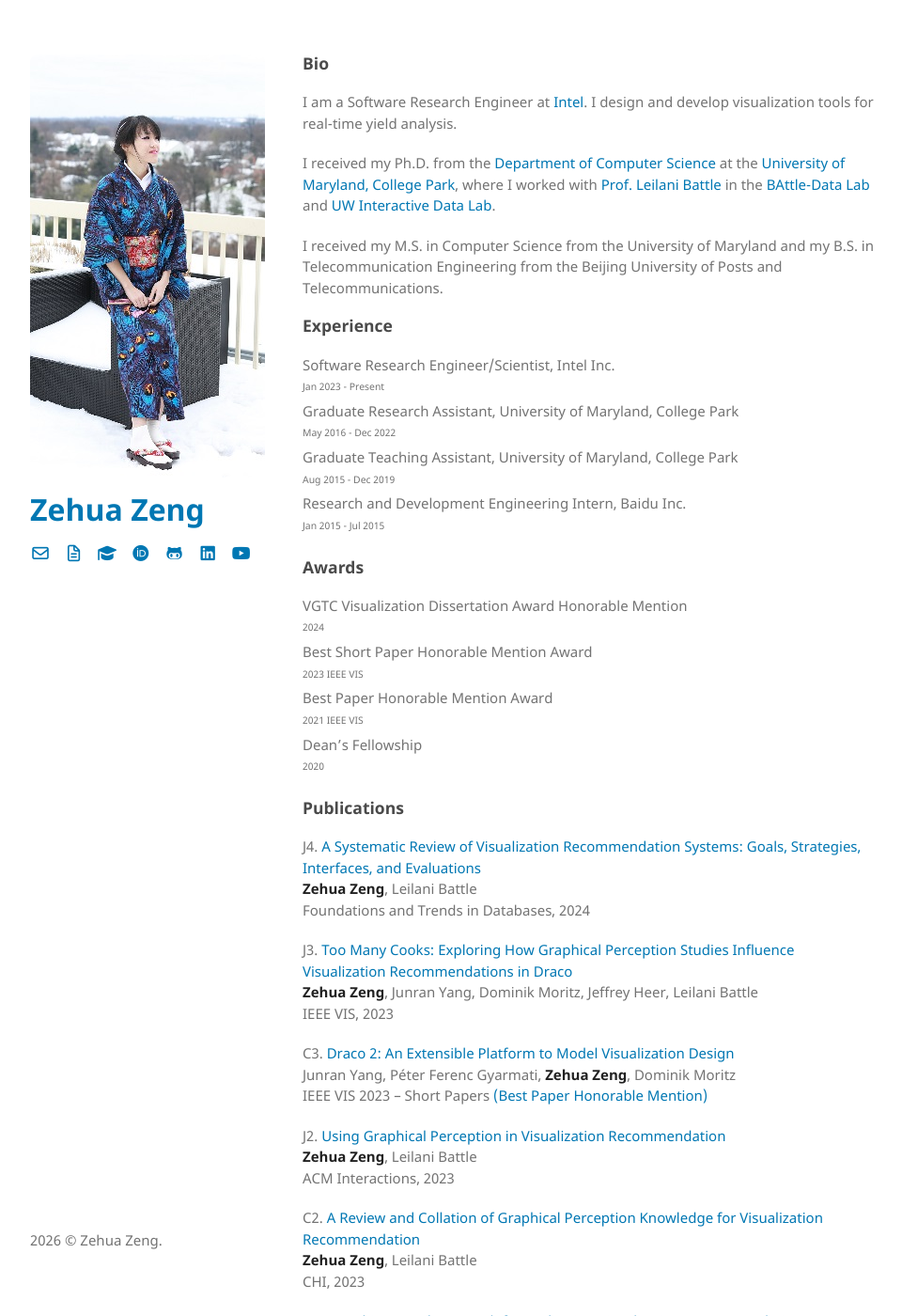
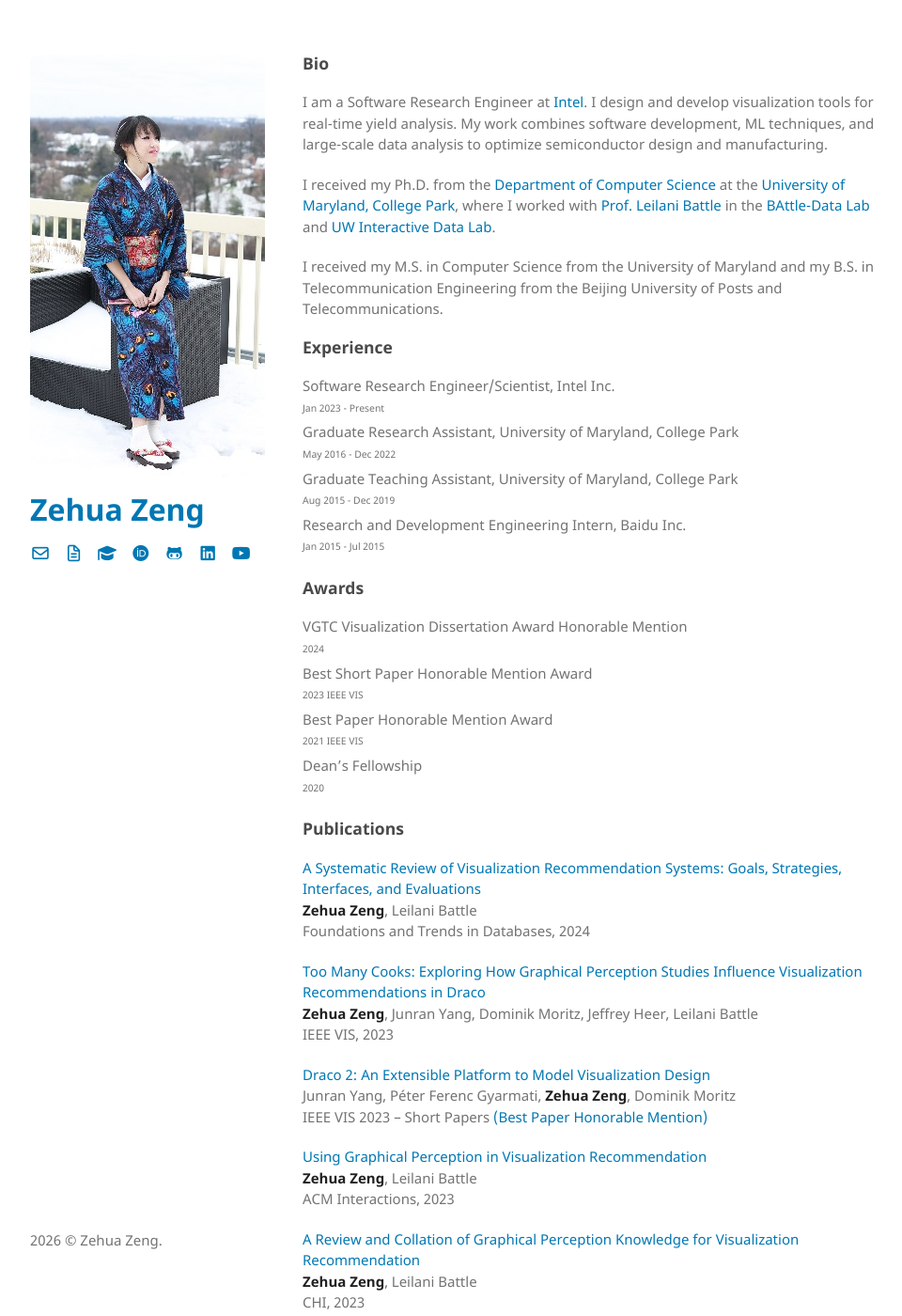
Before and after one commit to Zehua-Zeng/zehua-zeng.github.io, a Jekyll site: the page built from index.md, in a window 1280 px wide and 1400 px high. Shown: the whole window at 94% size, without its empty margins (158-1118 px from the left). Built offline with Jekyll 4.4.1, drawn with Linux system fonts in a browser that asks for light colours; the repository's description, which GitHub fills in, is left out; our own code applies the rules of GitHub Pages for plain Markdown files.

```diff
--- a/index.md
+++ b/index.md
@@ -4,7 +4,7 @@ layout: left
 
 ### Bio
 
-I am a Software Research Engineer at <a href="https://www.intel.com/">Intel</a>. I design and develop visualization tools for real-time yield analysis.
+I am a Software Research Engineer at <a href="https://www.intel.com/">Intel</a>. I design and develop visualization tools for real-time yield analysis. My work combines software development, ML techniques, and large-scale data analysis to optimize semiconductor design and manufacturing.
 
 I received my Ph.D. from the <a href="https://www.cs.umd.edu/">Department of Computer Science</a> at the <a href="https://www.umd.edu/">University of Maryland, College Park</a>, where I worked with <a href="https://homes.cs.washington.edu/~leibatt/bio.html">Prof. Leilani Battle</a> in the <a href="https://battle-data-lab.cs.umd.edu">BAttle-Data Lab</a> and <a href="https://idl.cs.washington.edu/">UW Interactive Data Lab</a>.
 
@@ -34,35 +34,35 @@ Dean's Fellowship <br />
 
 ### Publications
 
-J4. <a href="https://www.nowpublishers.com/article/Details/DBS-088">A Systematic Review of Visualization Recommendation Systems: Goals, Strategies, Interfaces, and Evaluations</a> <br/>
+<a href="https://www.nowpublishers.com/article/Details/DBS-088">A Systematic Review of Visualization Recommendation Systems: Goals, Strategies, Interfaces, and Evaluations</a> <br/>
 <strong>Zehua Zeng</strong>, Leilani Battle <br/>
 Foundations and Trends in Databases, 2024
 
-J3. <a href="https://ieeexplore.ieee.org/document/10290999">Too Many Cooks: Exploring How Graphical Perception Studies Influence Visualization Recommendations in Draco</a> <br/>
+<a href="https://ieeexplore.ieee.org/document/10290999">Too Many Cooks: Exploring How Graphical Perception Studies Influence Visualization Recommendations in Draco</a> <br/>
 <strong>Zehua Zeng</strong>, Junran Yang, Dominik Moritz, Jeffrey Heer, Leilani Battle <br/>
 IEEE VIS, 2023
 
-C3. <a href="https://ieeexplore.ieee.org/document/10360911">Draco 2: An Extensible Platform to Model Visualization Design</a> <br/>
+<a href="https://ieeexplore.ieee.org/document/10360911">Draco 2: An Extensible Platform to Model Visualization Design</a> <br/>
 Junran Yang, Péter Ferenc Gyarmati, <strong>Zehua Zeng</strong>, Dominik Moritz <br/>
 IEEE VIS 2023 -- Short Papers <a href="files/Best Paper Honorable Mention_Draco2.pdf" target="_blank">(Best Paper Honorable Mention)</a>
 
-J2. <a href="https://dl.acm.org/doi/10.1145/3588744">Using Graphical Perception in Visualization Recommendation</a> <br/>
+<a href="https://dl.acm.org/doi/10.1145/3588744">Using Graphical Perception in Visualization Recommendation</a> <br/>
 <strong>Zehua Zeng</strong>, Leilani Battle <br/>
 ACM Interactions, 2023
 
-C2. <a href="https://dl.acm.org/doi/10.1145/3544548.3581349">A Review and Collation of Graphical Perception Knowledge for Visualization Recommendation</a> <br/>
+<a href="https://dl.acm.org/doi/10.1145/3544548.3581349">A Review and Collation of Graphical Perception Knowledge for Visualization Recommendation</a> <br/>
 <strong>Zehua Zeng</strong>, Leilani Battle <br/>
 CHI, 2023
 
-D1. <a href="http://hdl.handle.net/1903/29678">A Multi-Faceted Approach for Evaluating Visualization Recommendation Algorithms</a> <br/>
+<a href="http://hdl.handle.net/1903/29678">A Multi-Faceted Approach for Evaluating Visualization Recommendation Algorithms</a> <br/>
 <strong>Zehua Zeng</strong> <br/>
 Ph.D. Dissertation, 2022
 
-J1. <a href="https://ieeexplore.ieee.org/document/9552925">An Evaluation-Focused Framework for Visualization Recommendation Algorithms</a> <br/>
+<a href="https://ieeexplore.ieee.org/document/9552925">An Evaluation-Focused Framework for Visualization Recommendation Algorithms</a> <br/>
 <strong>Zehua Zeng</strong>, Phoebe Moh, Fan Du, Jane Hoffswell, Tak Yeon Lee, Sana Malik, Eunyee Koh, Leilani Battle <br/>
 IEEE VIS, 2021 <a href="files/Best Paper Honorable Mention_Vis_Rec_Evaluation.pdf" target="_blank">(Best Paper Honorable Mention)</a>
 
-C1. <a href="https://graphicsinterface.org/proceedings/gi2017/gi2017-26/">Supporting Team-First Visual Analytics through Group Activity Representations</a> <br/>
+<a href="https://graphicsinterface.org/proceedings/gi2017/gi2017-26/">Supporting Team-First Visual Analytics through Group Activity Representations</a> <br/>
 Sriram Karthik Badam, <strong>Zehua Zeng</strong>, Emily Wall, Alex Endert, Niklas Elmqvist <br/>
 Graphics Interface (GI), 2017
 
```
Also changed, not shown: 1 other file.
